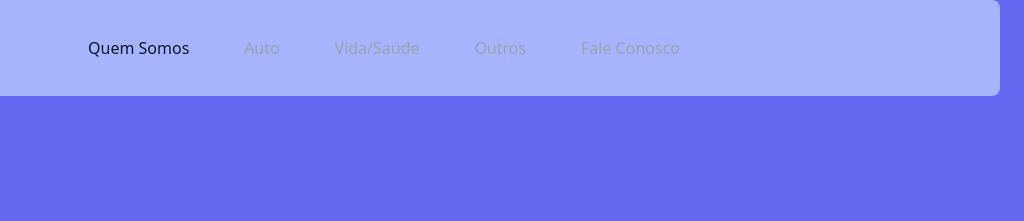
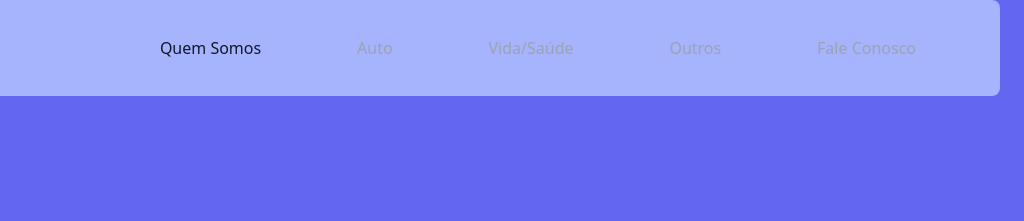
Before and after one commit to dev-alexandre-lopes/wilsonsegsite, a website: page index.html in a window 1280 px wide. Shown: the top 221 px of the page, 256-1280 px from the left. Drawn offline with nearby package versions, Linux system fonts and the light colour scheme.

Commit message:
Atualizando o Navbar

```diff
--- a/index.html
+++ b/index.html
@@ -18,14 +18,14 @@
                   <img class="rounded-lg h-10 w-10 mr-2" src="/src/img/logo1-removebg-preview.png" alt="Logotipo">
                    <span class="text-lg font-black leading-none text-white select-none logo">Wilson's Seguros<span class="text-pink-500">.</span></span>
                 </a>
-                <div class="fixed top-0 left-0 z-40 items-center hidden w-full h-full p-3 text-xl bg-gray-900 bg-opacity-80 md:text-sm lg:text-base md:w-3/4 md:bg-transparent md:p-0 md:relative md:flex" :class="{'flex': showMenu, 'hidden': !showMenu }">
+                <div class="fixed top-0 left-0 z-40 items-center hidden w-full h-full p-3 text-xl bg-gray-900 bg-opacity-100 md:text-sm lg:text-base md:w-3/4 md:bg-transparent md:p-0 md:relative md:flex" :class="{'flex': showMenu, 'hidden': !showMenu }">
                     <div class="flex-col w-full h-full overflow-hidden bg-white rounded-lg select-none md:bg-transparent md:rounded-none md:relative md:flex md:flex-row md:overflow-auto">
-                        <div class="flex flex-col items-center justify-between w-full h-full mt-12 text-center text-gray-900 md:text-gray-400 md:w-2/3 md:mt-0 md:flex-row md:items-center">
-                            <a href="#" class="inline-block px-4 py-2 mx-2 font-medium text-left text-gray-900 md:text-gray-900 md:px-0 lg:mx-3 md:text-center">Quem Somos</a>
-                            <a href="#" class="inline-block px-0 px-4 py-2 mx-2 font-medium text-left md:px-0 hover:text-gray-900 md:hover:text-gray-900 lg:mx-3 md:text-center">Auto</a>
-                            <a href="#" class="inline-block px-0 px-4 py-2 mx-2 font-medium text-left md:px-0 hover:text-gray-900 md:hover:text-gray-900 lg:mx-3 md:text-center">Vida/Saúde</a>
-                            <a href="#" class="inline-block px-0 px-4 py-2 mx-2 font-medium text-left md:px-0 hover:text-gray-900 md:hover:text-gray-900 lg:mx-3 md:text-center">Outros</a>
-                            <a href="#" class="inline-block px-0 px-4 py-2 mx-2 font-medium text-left md:px-0 hover:text-gray-900 md:hover:text-gray-900 lg:mx-3 md:text-center">Fale Conosco</a>
+                        <div class="flex flex-col items-center justify-evenly w-full h-full mt-12 text-center text-gray-900 md:text-gray-400 md:w-3/3 md:mt-0 md:flex-row md:items-center">
+                            <a href="#" class="inline-block px-4  py-2 mx-2 font-medium text-left text-gray-900 md:text-gray-900 md:px-0 lg:mx-3 md:text-center">Quem Somos</a>
+                            <a href="#" class="inline-block px-0  py-2 mx-2 font-medium text-left md:px-0 hover:text-gray-900 md:hover:text-gray-900 lg:mx-3 md:text-center">Auto</a>
+                            <a href="#" class="inline-block px-0  py-2 mx-2 font-medium text-left md:px-0 hover:text-gray-900 md:hover:text-gray-900 lg:mx-3 md:text-center">Vida/Saúde</a>
+                            <a href="#" class="inline-block px-0  py-2 mx-2 font-medium text-left md:px-0 hover:text-gray-900 md:hover:text-gray-900 lg:mx-3 md:text-center">Outros</a>
+                            <a href="#" class="inline-block px-0  py-2 mx-2 font-medium text-left md:px-0 hover:text-gray-900 md:hover:text-gray-900 lg:mx-3 md:text-center">Fale Conosco</a>
                         </div>
                        <!--- <div class="flex flex-col items-center justify-end w-full h-full pt-4 md:w-1/3 md:flex-row md:py-0">
                             <a href="#_" class="w-full pl-6 mr-0 text-indigo-200 hover:text-white md:pl-0 md:mr-3 lg:mr-5 md:w-auto">Sign In</a>
@@ -33,7 +33,7 @@
                         </div>-->
                     </div>
                 </div>
-                <div @click="showMenu = !showMenu" class="absolute right-0 z-50 flex flex-col items-end w-10 h-10 p-2 mr-4 rounded-full cursor-pointer md:hidden" :class="{ 'text-indigo-700 hover:bg-gray-200': showMenu, 'hover:bg-indigo-700 text-indigo-200': !showMenu }">
+                <div @click="showMenu = !showMenu" class="absolute right-0 z-50 flex flex-col items-end w-10 h-10 p-2 mr-4 rounded-full cursor-pointer md:hidden" :class="{ 'text-gray-900 hover:bg-white': showMenu, 'hover:bg-white text-gray-900': !showMenu }">
                     <svg class="w-6 h-6" x-show="!showMenu" fill="none" stroke-linecap="round" stroke-linejoin="round" stroke-width="2" viewBox="0 0 24 24" stroke="currentColor" x-cloak>
                         <path d="M4 6h16M4 12h16M4 18h16"></path>
                     </svg>
```
